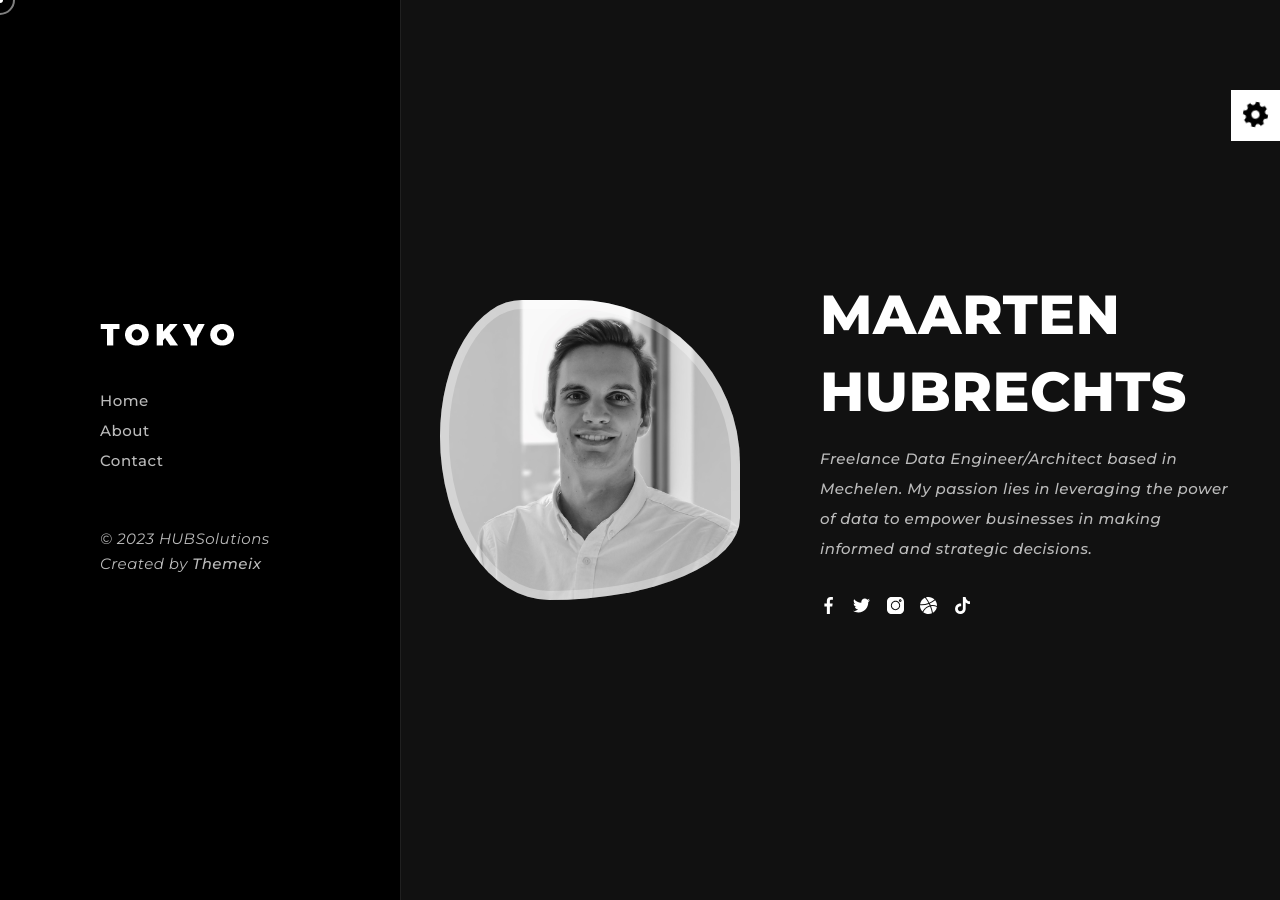
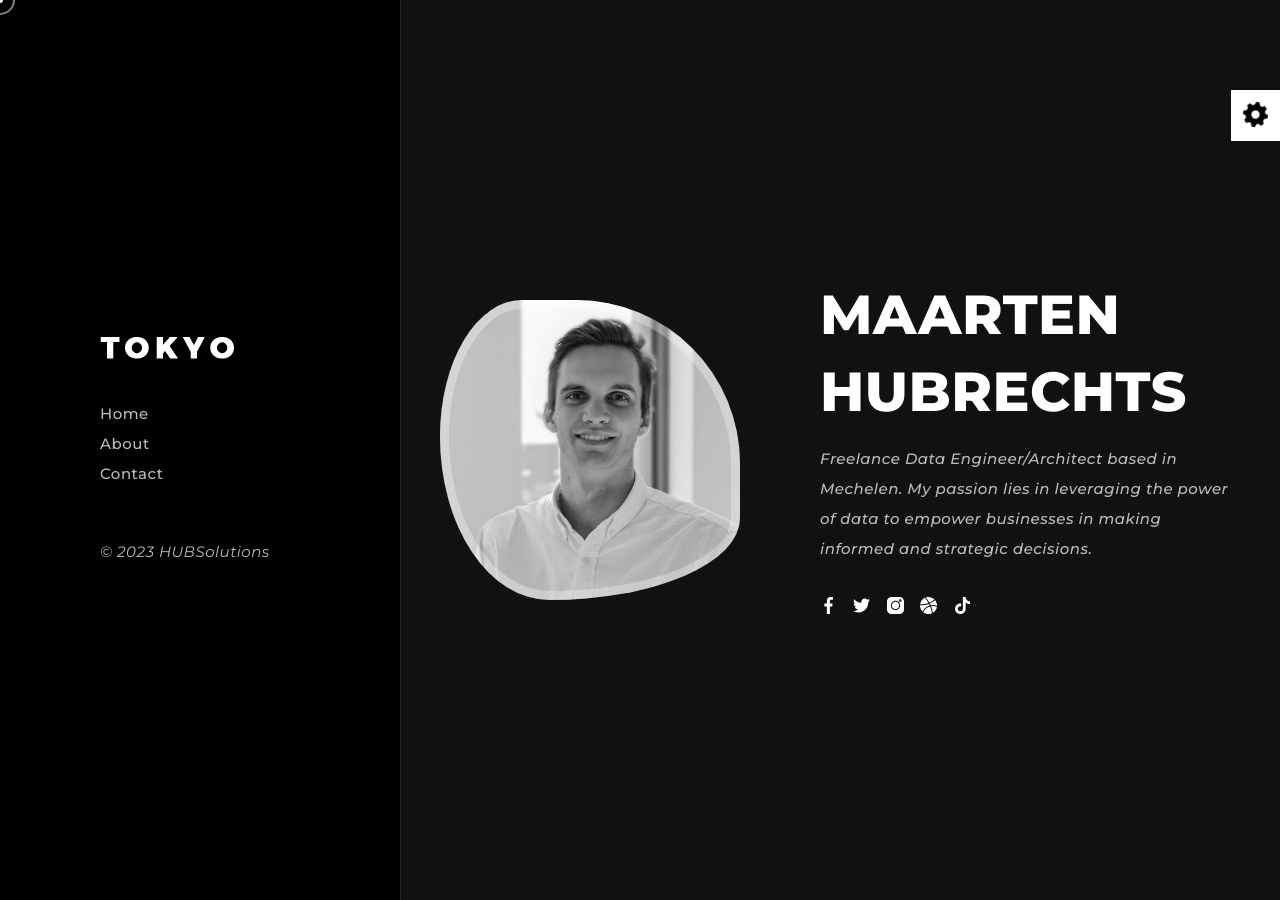
Before and after one commit to MaartenHubrechts/hubsolutions, a Jekyll site: the page built from index.html, in a window 1280 px wide. Built offline with Jekyll 4.4.1, drawn with Linux system fonts in a browser that asks for light colours.

Commit message:
remove themeix link and set default index white

```diff
--- a/_includes/tk-left-part.html
+++ b/_includes/tk-left-part.html
@@ -17,8 +17,7 @@
             </ul>
         </div>
         <div class="copyright">
-            <p>&copy; <script>document.write(new Date().getFullYear())</script> {{site.title}}<br>Created by <a href="https://themeforest.net/user/themeix/portfolio"
-                    target="_blank">Themeix</a></p>
+            <p>&copy; <script>document.write(new Date().getFullYear())</script> {{site.title}}</p>
         </div>
     </div>
 </div>
--- a/index.html
+++ b/index.html
@@ -10,7 +10,7 @@
 
 
 <!-- WRAPPER ALL -->
-<div class="tokyo_tm_all_wrap" data-magic-cursor="" data-color="black">
+<div class="tokyo_tm_all_wrap" data-magic-cursor="blue" data-color="white">
 	<!-- If you want disable magic cursor add value "hide" -->
 
 	<!-- MAGIC CURSOR VALUES: "", hide -->
```
